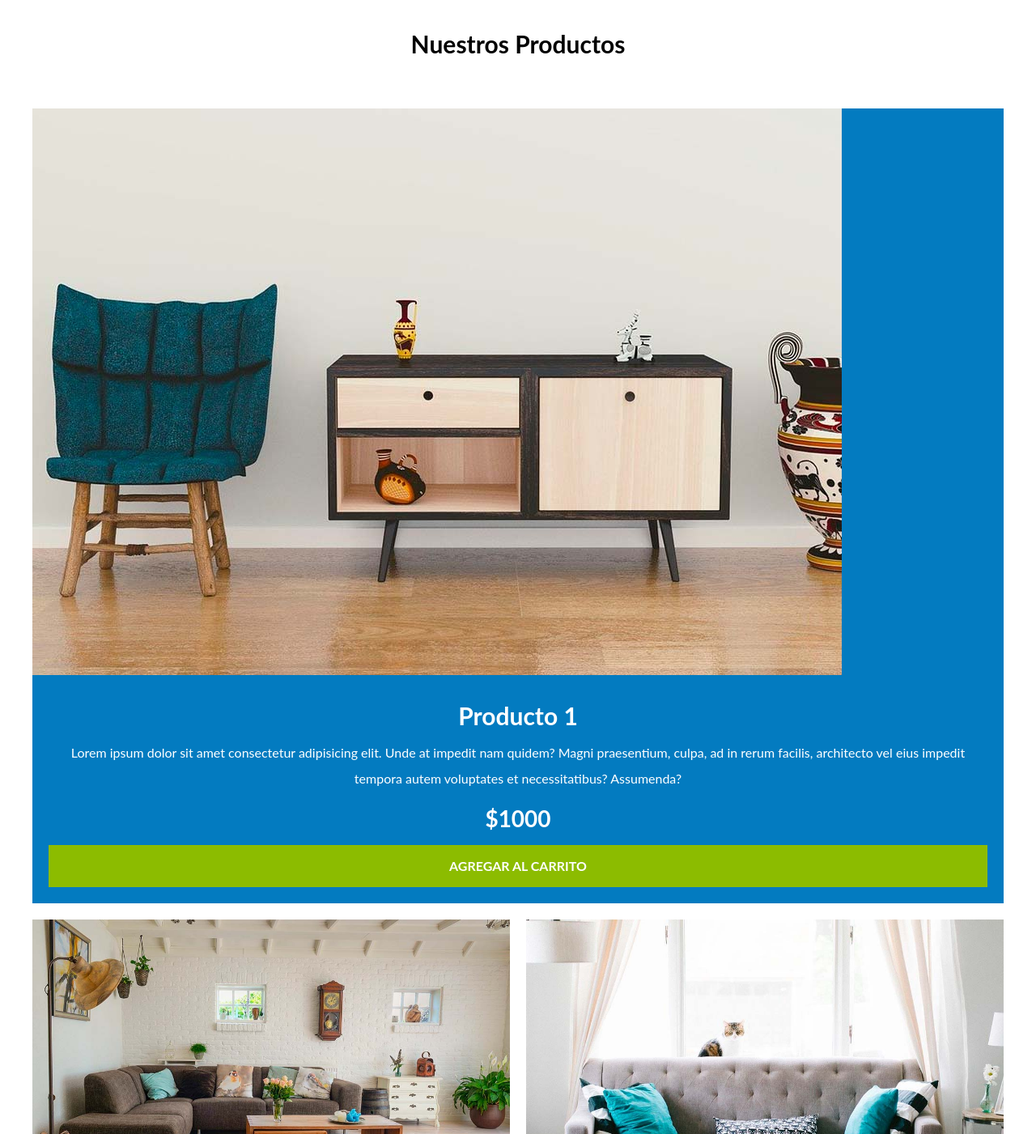
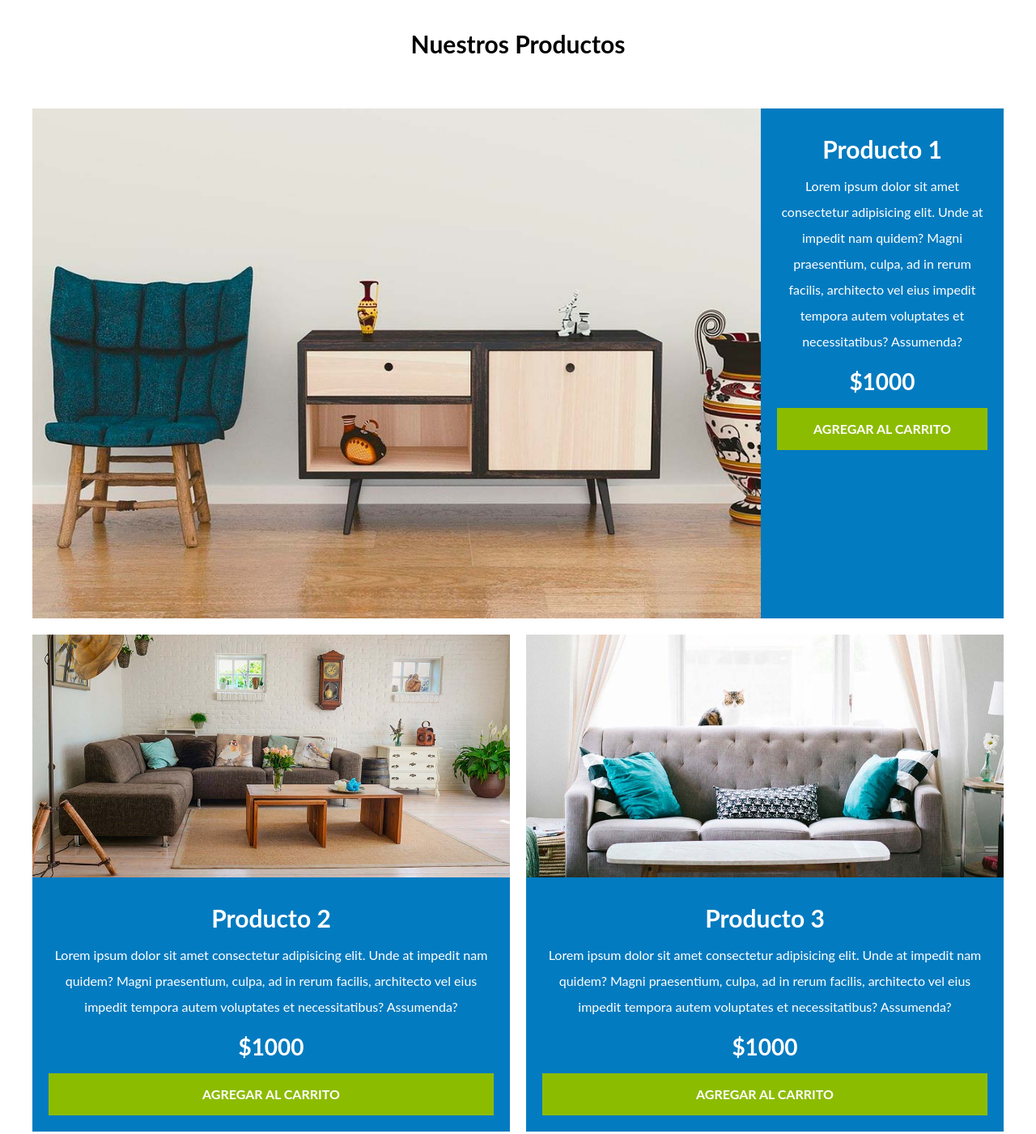
Before and after one commit to shaka0241/ecommerce_template, a plain HTML site: page index.html in a window 1280 px wide. Shown: the part 1800-3201 px from the top of the page at 81% size. Drawn offline with Linux system fonts and the light colour scheme.

Commit message:
avanzando

```diff
--- a/css/style.css
+++ b/css/style.css
@@ -164,7 +164,21 @@ html {
 
  .producto:nth-child(1) {
      grid-column: 1/7;
+     display: grid;
+     grid-template-columns: 3fr 1fr;
  }
+ .producto:nth-child(1) img {
+     height: 100%;
+     width: 100%;
+     object-fit: cover;
+ }
+
+ .producto:nth-child(2) img,
+ .producto:nth-child(3) img  {
+     height: 30rem;
+     width: 100%;
+    object-fit: cover;
+}
 
  .producto:nth-child(2) {
     grid-column: 1/4;
```
